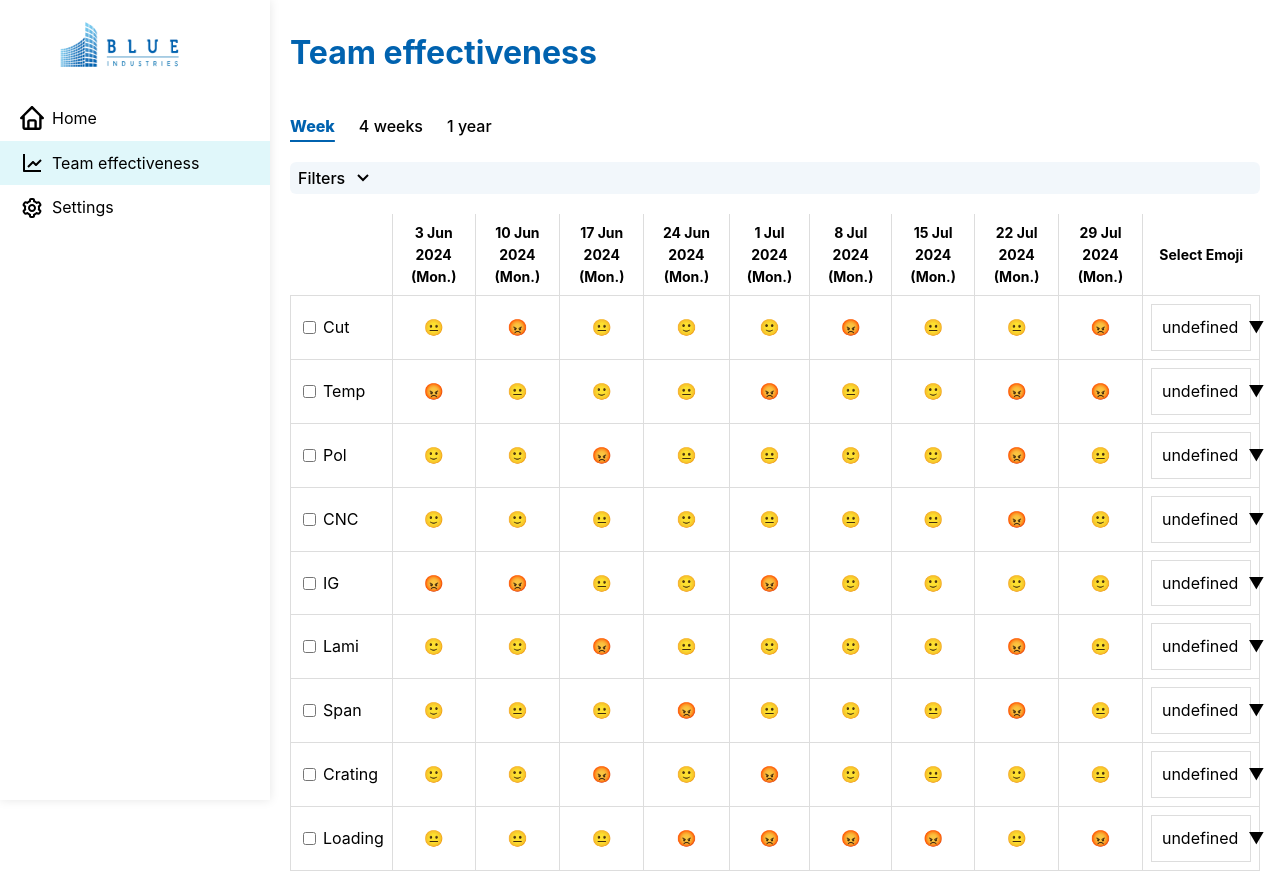
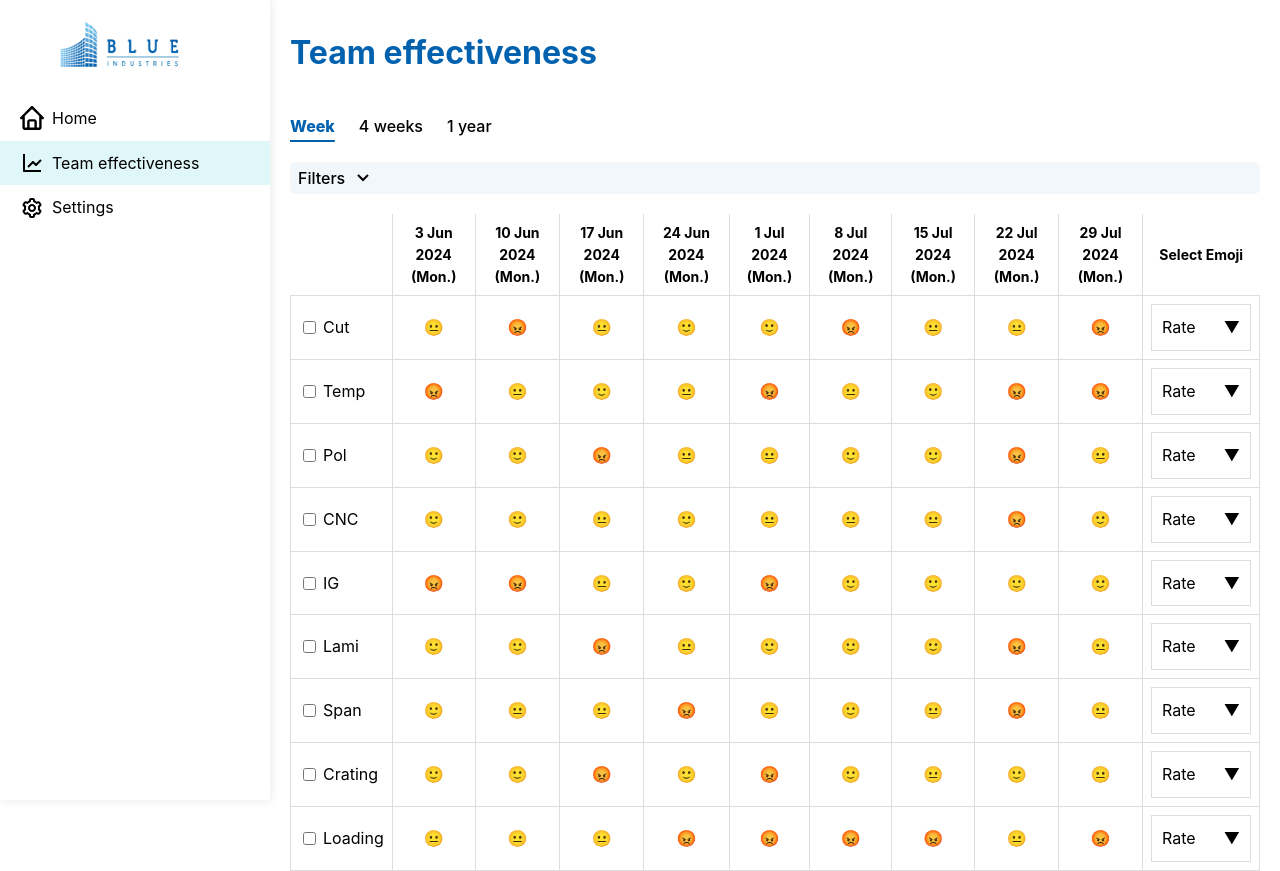
Before and after one commit to ptendec/blue-industries, a Next.js app: page / in a window 1280 px wide. Built offline with nearby package versions, Linux system fonts and the light colour scheme.

Commit message:
fix: select

```diff
--- a/components/Table/Day/index.tsx
+++ b/components/Table/Day/index.tsx
@@ -191,9 +191,13 @@ export const Day: React.FC = () => {
                 <Select
                   placeholder="Rate"
                   className={styles.select}
-                  value={String(
-                    scores.find((score) => score.name === entry.name)?.score
-                  )}
+                  {...{
+                    ...(scores.find((score) => score.name === entry.name) && {
+                      value: scores
+                        .find((score) => score.name === entry.name)
+                        ?.score.toString(),
+                    }),
+                  }}
                   onChange={(value) =>
                     handleSelectChange(
                       new Date().toISOString().split("T")[0],
```
